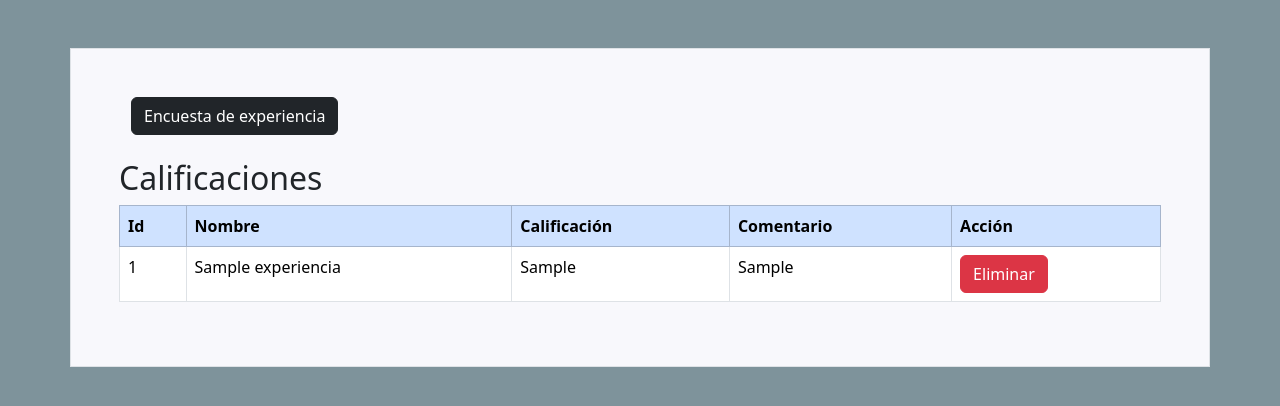
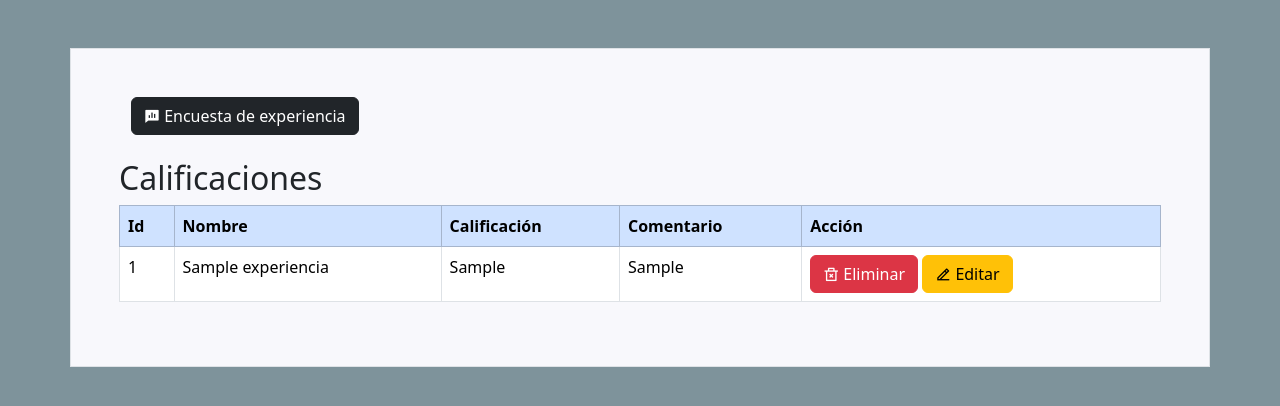
Before and after one commit to lunalunaluna707/actividad02, a Flask app: page /tabla in a window 1280 px wide. Shown: the top 406 px of the page. Run offline with Flask 3, Linux system fonts and the light colour scheme; tables that the repository leaves empty or names only in its code hold one stand-in row (values such as "Sample post"); some libraries are stand-ins or nearby versions.

Commit message:
Update calificaciones.html

```diff
--- a/templates/calificaciones.html
+++ b/templates/calificaciones.html
@@ -1,13 +1,15 @@
 <!DOCTYPE html>
 <html lang="en">
 <head>
-  <title>TABLA</title>
+  <title>CALIFICACIONES</title>
   <meta charset="utf-8">
   <meta name="viewport" content="width=device-width, initial-scale=1">
   <link href="https://cdn.jsdelivr.net/npm/bootstrap@5.3.3/dist/css/bootstrap.min.css" rel="stylesheet">
   <script src="https://cdn.jsdelivr.net/npm/bootstrap@5.3.3/dist/js/bootstrap.bundle.min.js"></script>
   <script src="https://ajax.googleapis.com/ajax/libs/jquery/3.6.0/jquery.min.js"></script> <!-- jQuery -->
   <script src="https://js.pusher.com/8.2.0/pusher.min.js"></script>
+
+  <link href="https://cdn.jsdelivr.net/npm/remixicon@4.2.0/fonts/remixicon.css" rel="stylesheet"/>
   <style>
     body{
       background-color: rgb(126, 147, 155);
@@ -22,7 +24,7 @@
 
 <div class="container p-5 my-5 border" id="contenedor" name="contenedor">
     <div>
-      <div class="container"> <a id="btnvertabla" name="btnvertabla" class="btn btn-dark" href="{{ url_for('formulario') }}">Encuesta de experiencia</a></div>
+      <div class="container"> <a id="btnvertabla" name="btnvertabla" class="btn btn-dark" href="{{ url_for('formulario') }}"> <i class="ri-chat-poll-fill"></i> Encuesta de experiencia</a></div>
     </div>
     <br>
 
@@ -84,25 +86,33 @@
                         <td>${registro[3]}</td>
                         <td>${registro[2]}</td>
                         <td>
-                            <button id="btneliminar" name="btneliminar" class="btn btn-danger" type="submit" onclick="eliminar(${registro[0]})">Eliminar</button>
+                            <button id="btneliminar" name="btneliminar" class="btn btn-danger" type="submit" onclick="eliminar(${registro[0]})"> <i class="ri-delete-bin-2-line"></i> Eliminar</button>
+                            <button id="btneditar" name="btneditar" class="btn btn-warning" type="submit"  onclick="window.location.href='/editar/${registro[0]}'"> <i class="ri-edit-2-line"></i> Editar</button>
                         </td>
                     </tr>`);
                 }
             });
         }
         function eliminar(id){
+          if (confirm('¿Estas seguro de eliminar esta encuesta ?')){
           $.ajax({
             url:`/eliminar/${id}`,
             type:'POST',
             success: function(){
               alert('Eliminado');
               buscar();
+
             },
             error: function(err){
               alert('No se pudo eliminar');
               console.log(err)}
           });
+        }else{
+          console.log('Se cancelo la eliminacion');
+
         }
+      }
+
   </script>
 </div>
 </div>
```
